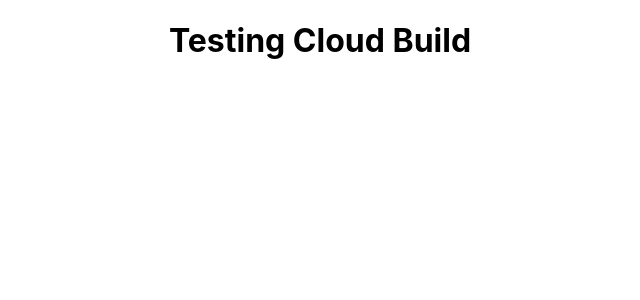
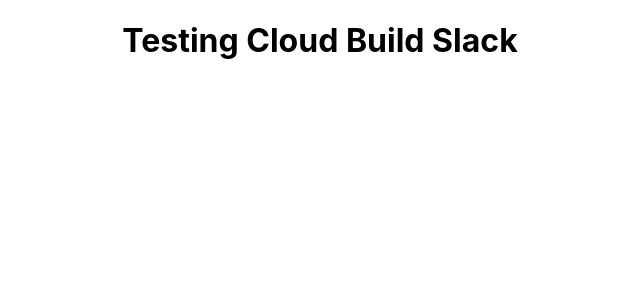
Before and after one commit to mohammad-safiuddin/cloud-build-test, a React (Create React App) app: page / in a window 1280 px wide. Shown: the top 300 px of the page, without its empty margins (320-960 px from the left). Built offline with nearby package versions, Linux system fonts and the light colour scheme.

Commit message:
Test Slack

```diff
--- a/src/App.js
+++ b/src/App.js
@@ -4,7 +4,7 @@
 function App() {
   return (
     <div className="App">
-      <h1>Testing Cloud Build</h1>
+      <h1>Testing Cloud Build Slack</h1>
     </div>
   );
 }
```
